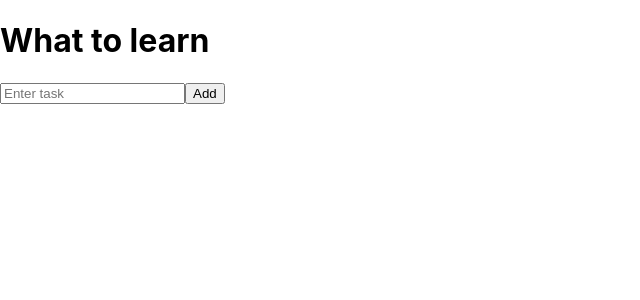
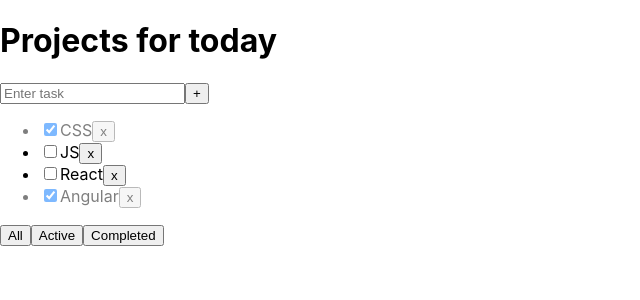
Before and after one commit to krystyna-lyn/tasks_app, a React (Create React App) app: page / in a window 1280 px wide. Shown: the top 300 px of the page, without its empty margins (0-640 px from the left). Built offline with nearby package versions, Linux system fonts and the light colour scheme.

Commit message:
update all, add new component

```diff
--- a/package.json
+++ b/package.json
@@ -9,6 +9,7 @@
     "react": "^18.2.0",
     "react-dom": "^18.2.0",
     "react-scripts": "5.0.1",
+    "uuid": "^9.0.1",
     "web-vitals": "^2.1.4"
   },
   "scripts": {
--- a/src/App.js
+++ b/src/App.js
@@ -1,49 +1,75 @@
-import React, { useState } from 'react';
+import React from "react";
+import "./App.css";
+import Todolist from "./components/Todolist";
+import { useState } from "react";
+import { v1 } from "uuid";
+
+export const filterValues = "all" | "active" | "completed";
 
 function App() {
- const [task, setTask] = useState('');
- const [tasks, setTasks] = useState([]);
 
- const handleChange = (e) => {
-    setTask(e.target.value);
- };
+  let [tasks, setTasks] = useState([
+    { id: v1(), title: "CSS", isDone: true },
+    { id: v1(), title: "JS", isDone: false },
+    { id: v1(), title: "React", isDone: false },
+    { id: v1(), title: "Angular", isDone: true },
+  ]);
 
- const handleSubmit = (e) => {
-    e.preventDefault();
+  let [filter, setFilter] = useState(filterValues);
 
-    // Validation check: do not add todo if it's empty
-    if (task.trim() === '') {
-      alert('Please enter a task');
-      return;
+  function removeTask(id) {
+    let filteredTasks = tasks.filter((task) => task.id !== id);
+    setTasks(filteredTasks);
+  }
+
+  function addTask(title) {
+    let newTask = {
+      id: v1(),
+      title: title,
+      isDone: false,
+    };
+     //add changed Task to init Array use spred [...tasks]
+    let newTasks = [newTask, ...tasks];
+    setTasks(newTasks);
+  }
+
+  function changeFilter(value) {
+    setFilter(value);
+  }
+
+  let filteredArray = tasks;
+
+  if (filter === "completed") {
+    filteredArray = tasks.filter((task) => task.isDone === true);
+  }
+
+  if (filter === "active") {
+    filteredArray = tasks.filter((task) => task.isDone === false);
+  }
+
+  function changeStatus(taskId, check) {
+
+    let task = tasks.find(task => task.id === taskId);
+    if (task) {
+      tasks.isDone = check;
     }
+    //add changed Task to copy init Array use spred [...tasks]
+    setTasks([...tasks]);
+  }
 
-    setTasks([...tasks, { task, completed: false }]);
-    setTask('');
- };
-
- const toggleTaskCompleted = (index) => {
-    const newTasks = [...tasks];
-    newTasks[index].completed = !newTasks[index].completed;
-    setTasks(newTasks);
- };
-
- return (
-    <div>
-      <h1>What to learn</h1>
-      <form onSubmit={handleSubmit}>
-        <input type="text" placeholder="Enter task" value={task} onChange={handleChange} />
-        <button type="submit">Add</button>
-      </form>
-      <ul>
-        {tasks.map((task, index) => (
-          <li key={index}>
-            <input type='checkbox' checked={task.completed} onChange={() => toggleTaskCompleted(index)} />
-            {task.task}
-          </li>
-        ))}
-      </ul>
+  return (
+    <div style={{ display: "flex" }}>
+      <Todolist
+        title="Projects for today"
+        tasks={filteredArray}
+        removeTask={removeTask}
+        changeFilter={changeFilter}
+        addTask={addTask}
+        changeStatus={changeStatus}
+        filter={filter}
+      />
     </div>
- );
+  );
 }
 
 export default App;
--- /dev/null
+++ b/src/components/Todolist.jsx
@@ -0,0 +1,81 @@
+import React, { useState } from "react";
+
+const Todolist = ({ title, tasks = [], removeTask, changeFilter, addTask, changeStatus,filter }) => {
+    const [userTask, setuserTask] = useState();
+    const [error, seterror] = useState(null);
+
+    const userTaskHandler = (e) => {
+        setuserTask(e.currentTarget.value);
+    };
+
+    const onPressHandler = (e) => {
+        seterror(null);
+        if (e.key === "Enter" && !!userTask) {
+            addTask(userTask);
+            setuserTask("");
+        }
+    };
+
+    const addTaskHandler = () => {
+        if (!!userTask && userTask.trim() !== "") {
+
+            addTask(userTask);
+            setuserTask("");
+        } else {
+            seterror("Please enter a task");
+        }
+
+    };
+
+    const onAllClickedHandler = (e) => {
+        changeFilter("all");
+    };
+    const onActiveClickedHandler = (e) => {
+        changeFilter("active");
+    };
+    const onCompletedClickedHandler = (e) => {
+        changeFilter("completed");
+    };
+
+    return (
+        <div style={{ marginRight: "50px" }}>
+            <h1>{title}</h1>
+
+            <input
+                value={userTask}
+                onChange={userTaskHandler}
+                onKeyPress={onPressHandler}
+                type="text"
+                placeholder="Enter task"
+                className={error ? "error" : ""}
+            />
+
+            <button type="submit" onClick={addTaskHandler}>
+                +
+            </button>
+            {error && <div className="error-message">{error}</div>}
+
+            <ul>
+                {
+                    tasks.map((task) => (
+
+                        <li key={task.id} className={task.isDone? "is-done": ""}>
+                            <input type="checkbox" onChange={(e) => changeStatus(task.id, e.currentTarget.checked)} checked={task.isDone} />
+                            {task.title}
+                            <span>
+                                <button onClick={() => removeTask(task.id)}>x</button>
+                            </span>
+                        </li>
+                    ))
+                }
+            </ul>
+            <div>
+                <button className={filter==='all' ? "active-filter" : ""} onClick={onAllClickedHandler}>All</button>
+                <button className={filter==='active' ? "active-filter" : ""} onClick={onActiveClickedHandler}>Active</button>
+                <button className={filter==='completed' ? "active-filter" : ""} onClick={onCompletedClickedHandler}>Completed</button>
+            </div>
+        </div>
+    );
+};
+
+export default Todolist;
--- a/src/index.css
+++ b/src/index.css
@@ -11,3 +11,17 @@ code {
   font-family: source-code-pro, Menlo, Monaco, Consolas, 'Courier New',
     monospace;
 }
+
+.error {
+  border: red 1px solid;
+}
+.error-message{
+  color:red;
+}
+
+.active-filter{
+  background-color:rgba(115, 247, 184, 0.614);
+}
+.is-done{
+  opacity: 0.5;
+}
```
Also changed, not shown: 1 other file (tests, documents, lock files or other folders).
